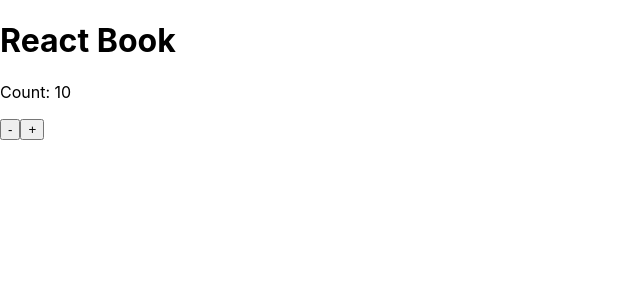
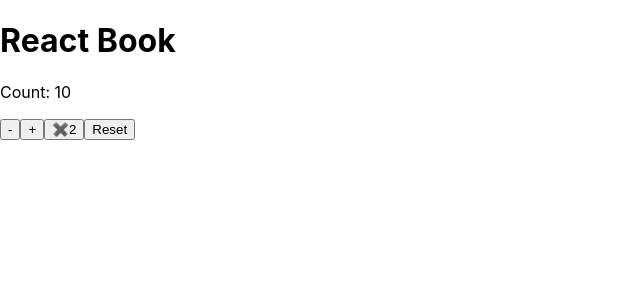
Before and after one commit to newstage75/react-sample, a React (Create React App) app: page / in a window 1280 px wide. Shown: the top 300 px of the page, without its empty margins (0-640 px from the left). Built offline with nearby package versions, Linux system fonts and the light colour scheme.

Commit message:
useReducerの活用
reducer(現在の状態, action){

}

```diff
--- /dev/null
+++ b/src/components/StudyReactHooks/useReducerCount.tsx
@@ -0,0 +1,45 @@
+import { type } from "os";
+import { useReducer } from "react";
+
+//reducerが受け取るactionの型を定義
+type Action = "DECREMENT" | "INCREMENT" | "DOUBLE" | "RESET";
+
+//　現在の状態とactionにもとづいて次の状態を返します。
+const reducer = (currentCount: number, action: Action) => {
+  switch (action) {
+    case "INCREMENT":
+      return currentCount + 1;
+    case "DECREMENT":
+      return currentCount - 1;
+    case "DOUBLE":
+      return currentCount * 2;
+    case "RESET":
+      return 0;
+    default:
+      return currentCount;
+  }
+};
+
+type CounterProps = {
+    initialValue: number
+}
+
+// このコンポーネントを使用する際は、以下のように
+// propsのinitialValueに初期値をセットしてください。
+const UseReducerCounter = (props: CounterProps) => {
+    const { initialValue } = props
+    const [count, dispatch] = useReducer(reducer, initialValue)
+
+    return (
+        <div>
+            <p>Count: {count}</p>
+            <button onClick={()=>dispatch('DECREMENT')}>-</button>
+            <button onClick={()=>dispatch('INCREMENT')}>+</button>
+            <button onClick={()=>dispatch('DOUBLE')}>✖️2</button>
+            <button onClick={()=>dispatch('RESET')}>Reset</button>
+        </div>
+
+    )
+}
+
+export default UseReducerCounter
--- a/src/index.tsx
+++ b/src/index.tsx
@@ -10,6 +10,7 @@ import Message from './components/Message';
 import Parent from './components/ContainerSample';
 import Page from './components/ContextSample';
 import UseStateCounter from './components/StudyReactHooks/useStateCounter';
+import UseReducerCounter from './components/StudyReactHooks/useReducerCount';
 
 const root = ReactDOM.createRoot(
   document.getElementById('root') as HTMLElement
@@ -18,7 +19,7 @@ root.render(
   <React.StrictMode>
     {/* <App /> */}
     <Page/>
-    <UseStateCounter initialValue={10} />
+    <UseReducerCounter initialValue={10} />
   </React.StrictMode>
 );
 
```
